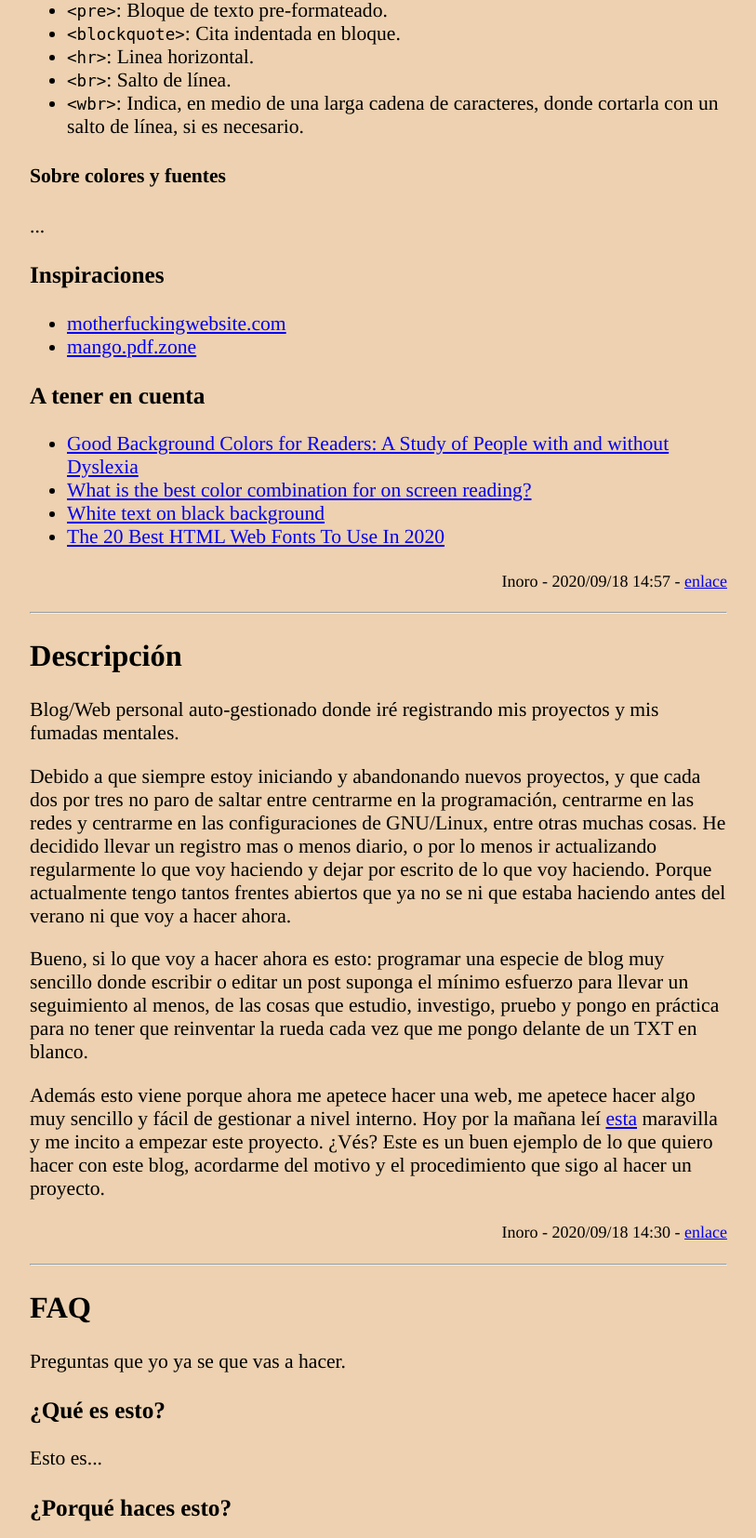
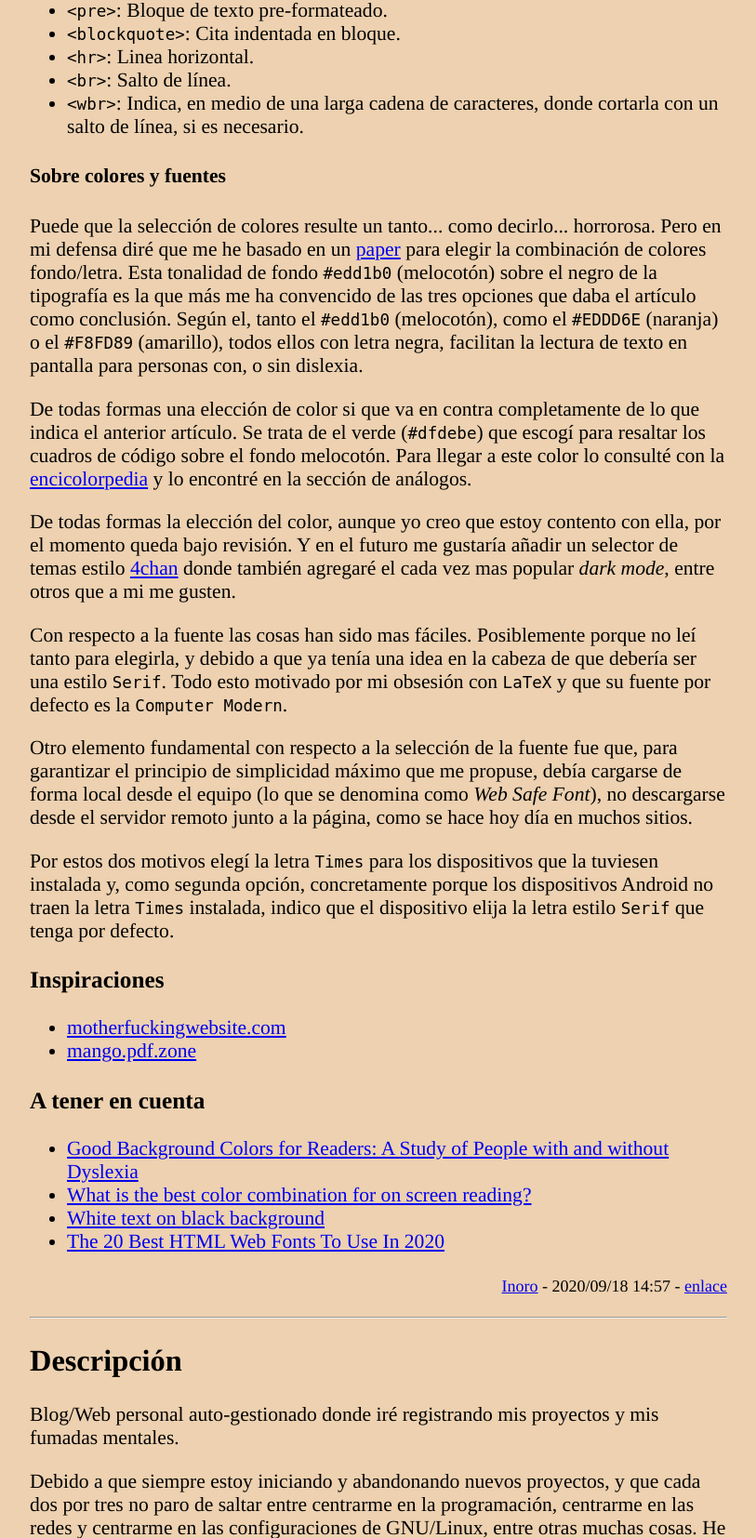
Before and after one commit to 1noro/record.rat.la, a PHP site: page / in a window 1280 px wide. Shown: the part 1892-3546 px from the top of the page at 93% size, without its empty margins (233-1046 px from the left). Run offline with PHP 8.4, Linux system fonts and the light colour scheme.

Commit message:
agregada funcionabilidad de link a la página del autor

```diff
--- /dev/null
+++ b/article/202009180002i-inoro.html
@@ -0,0 +1,17 @@
+<h2>Inoro</h2>
+
+<p>
+    Aquí no voy a contar nada sobre mi. Solo voy a comentar la anodina historia que explica este nombre.
+</p>
+
+<p>
+    Había una vez un tabernero que tenía muy mala memoria (casi tan mala memoria como yo) y, como toda persona normal que llevase un negocio, el apuntaba en una libreta los nombres de las personas que le debían dinero, junto a la cantidad adeudada.
+</p>
+
+<p>
+    Pero resulta que algunas veces, como toda persona olvidadiza, solo se acordaba del nombre del sujeto que le debía dinero, y no de la cantidad. Por lo que el tabernero apuntaba el nombre seguido de la palabra <i>inoro</i>. De esta forma sabía que Fulanito le debía algo y, aunque sea una información sesgada, el confiaba en la honestidad de las buenas personas, a las que podría preguntarles si se acordaban de cuanto le debían.
+</p>
+
+<p>
+    Y eso es todo ¿una historia anodina verdad? Pero no importa, lo interesante recordé esta historia justo en el momento preciso en el que decidí cambiar de pseudónimo en internet.
+</p>
--- a/article/202009181457i-genesis.html
+++ b/article/202009181457i-genesis.html
@@ -68,7 +68,29 @@ pre {
 
 <h4>Sobre colores y fuentes</h4>
 
-...
+<p>
+    Puede que la selección de colores resulte un tanto... como decirlo... horrorosa. Pero en mi defensa diré que me he basado en un <a href="https://www.cs.cmu.edu/~jbigham/pubs/pdfs/2017/colors.pdf">paper</a> para elegir la combinación de colores fondo/letra. Esta tonalidad de fondo <code>#edd1b0</code> (melocotón) sobre el negro de la tipografía es la que más me ha convencido de las tres opciones que daba el artículo como conclusión. Según el, tanto el <code>#edd1b0</code> (melocotón), como el <code>#EDDD6E</code> (naranja) o el <code>#F8FD89</code> (amarillo), todos ellos con letra negra, facilitan la lectura de texto en pantalla para personas con, o sin dislexia.
+</p>
+
+<p>
+    De todas formas una elección de color si que va en contra completamente de lo que indica el anterior artículo. Se trata de el verde (<code>#dfdebe</code>) que escogí para resaltar los cuadros de código sobre el fondo melocotón. Para llegar a este color lo consulté con la <a href="https://encycolorpedia.es/edd1b0">encicolorpedia</a> y lo encontré en la sección de análogos.
+</p>
+
+<p>
+    De todas formas la elección del color, aunque yo creo que estoy contento con ella, por el momento queda bajo revisión. Y en el futuro me gustaría añadir un selector de temas estilo <a href="https://4chan.org">4chan</a> donde también agregaré el cada vez mas popular <i>dark mode</i>, entre otros que a mi me gusten.
+</p>
+
+<p>
+    Con respecto a la fuente las cosas han sido mas fáciles. Posiblemente porque no leí tanto para elegirla, y debido a que ya tenía una idea en la cabeza de que debería ser una estilo <code>Serif</code>. Todo esto motivado por mi obsesión con <code>LaTeX</code> y que su fuente por defecto es la <code>Computer Modern</code>.
+</p>
+
+<p>
+    Otro elemento fundamental con respecto a la selección de la fuente fue que, para garantizar el principio de simplicidad máximo que me propuse, debía cargarse de forma local desde el equipo (lo que se denomina como <i>Web Safe Font</i>), no descargarse desde el servidor remoto junto a la página, como se hace hoy día en muchos sitios.
+</p>
+
+<p>
+    Por estos dos motivos elegí la letra <code>Times</code> para los dispositivos que la tuviesen instalada y, como segunda opción, concretamente porque los dispositivos Android no traen la letra <code>Times</code> instalada, indico que el dispositivo elija la letra estilo <code>Serif</code> que tenga por defecto.
+</p>
 
 <h3>Inspiraciones</h3>
 
--- a/index.php
+++ b/index.php
@@ -46,7 +46,10 @@
             <?php
                 $articles_to_show = 3;
                 $directory = 'article/';
-                $authors = ["a" => "anon", "i" => "Inoro"];
+                $authors = [
+                    "a" => ["Anon", "202009180000i-404.html"],
+                    "i" => ["Inoro", "202009180002i-inoro.html"]
+                ];
 
                 function get_filenames($directory) {
                     $files = array();
@@ -71,7 +74,7 @@
                     return $result;
                 }
 
-                function get_author_name($filename) {
+                function get_author_data($filename) {
                     $authorid = substr($filename, 12, 1);
                     if (array_key_exists($authorid, $GLOBALS["authors"])) {
                         $result = $GLOBALS["authors"][$authorid];
@@ -92,7 +95,7 @@
 
                 function print_article($directory, $filename) {
                     echo file_get_contents($directory . $filename);
-                    echo "<p style=\"text-align:right;\"><small>" . get_author_name($filename) . " - " . get_date($filename) . " - <a href=\"index.php?q=" . $filename . "\">enlace</a></p></small>";
+                    echo "<p style=\"text-align:right;\"><small><a href=\"index.php?q=" . get_author_data($filename)[1] . "\">" . get_author_data($filename)[0] . "</a> - " . get_date($filename) . " - <a href=\"index.php?q=" . $filename . "\">enlace</a></p></small>";
                 }
 
                 function print_reciente($directory, $filenames, $articles_to_show) {
@@ -110,7 +113,7 @@
                     echo "<h2>Histórico de posts</h2>";
                     echo "<ul>";
                     foreach($filenames as $filename) {
-                        echo "<li><a href=\"index.php?q=" . $filename . "\">" . get_date($filename) . "</a> (" . get_author_name($filename) . ") " . get_title($directory . $filename) . "</li>";
+                        echo "<li><a href=\"index.php?q=" . $filename . "\">" . get_date($filename) . "</a> (" . get_author_data($filename)[0] . ") " . get_title($directory . $filename) . "</li>";
                     }
                     echo "</ul>";
                 }
@@ -139,8 +142,9 @@
                 <small><a href="https://github.com/1noro">github</a> / <a href="https://gitlab.com/1noro">gitlab</a> / <a href="https://twitter.com/0x12Faab7">twiter</a> / <a href="mailto:ppuubblliicc@protonmail.com">mail</a> (<a href="res/publickey.ppuubblliicc@protonmail.com.asc" title="¡Mándame un correo cifrado!">gpg</a>)<br></small>
             </p>
             <p>
-                <a rel="license" href="http://creativecommons.org/licenses/by-nc-sa/4.0/"><img alt="Licencia de Creative Commons" style="border-width:0" src="https://i.creativecommons.org/l/by-nc-sa/4.0/80x15.png"/></a><br>
-                <small>Creado por <a href="https://github.com/1noro/record.rat.la">Inoro</a> bajo la licencia <a href="LICENSE">GPLv3</a></small>
+                <small>Creado por <a href="https://github.com/1noro/record.rat.la">Inoro</a> bajo la licencia <a href="LICENSE" title="Todo el código que sustenta la web está bajo la licencia GPLv3.">GPLv3</a></small>
+                <br>
+                <a rel="license" href="http://creativecommons.org/licenses/by-nc-sa/4.0/" title="Todo el contenido multimedia está bajo la licencia CC-BY-NC-SA."><img alt="Licencia de Creative Commons BY-NC-SA" style="border-width:0" src="https://i.creativecommons.org/l/by-nc-sa/4.0/80x15.png"/></a>
             </p>
         </footer>
     </body>
```
